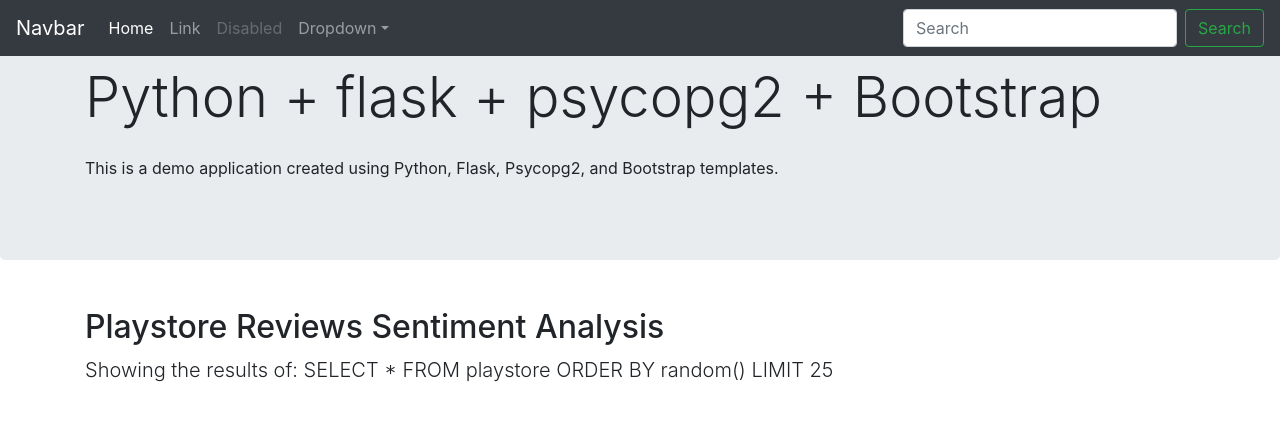
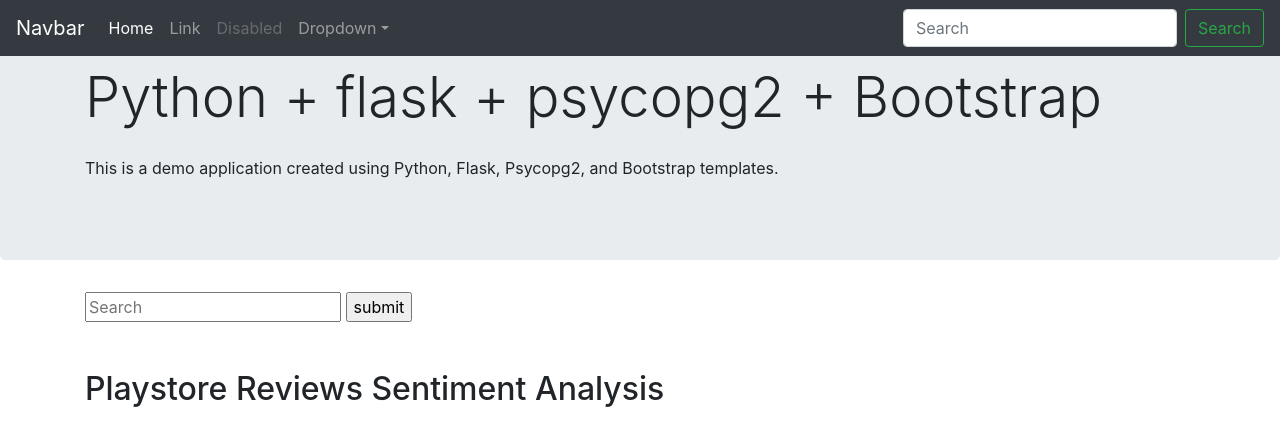
Before and after one commit to vsg2608/DBMS_Project_1, a Flask app: page / in a window 1280 px wide. Shown: the top 421 px of the page. Run offline with Flask 2, Linux system fonts and the light colour scheme; data that the repository does not hold is empty; some libraries are stand-ins or nearby versions.

Commit message:
akshay first2 attempt

```diff
--- a/demo/py/app.py
+++ b/demo/py/app.py
@@ -5,7 +5,7 @@ import sys
 
 import psycopg2 as pg
 
-from flask import Flask, render_template, redirect
+from flask import Flask, render_template, redirect, request
 
 dbname = "project"
 password = "3010"
@@ -17,12 +17,14 @@ app = Flask(__name__)
 
 @app.route("/")
 def root():
+    # getrequest = request.args.get('')
+    print(request.query_string)
     cur.execute(
         """
         SELECT * from rest limit 10;
     """)
     rows = cur.fetchall()
-    print(rows)
+    # print(rows)
     return render_template("base.html", rows=rows)
 
 
--- a/demo/py/templates/base.html
+++ b/demo/py/templates/base.html
@@ -76,6 +76,10 @@
         </div>
 
         <div class="container">
+            <form action= '.' method="GET">
+                <input type="text" placeholder="Search">
+                <input type = "submit" value = "submit"/>
+            </form>
             <h2 class="mt-5 ">Playstore Reviews Sentiment Analysis</h1>
             <p class="lead">Showing the results of: SELECT * FROM playstore ORDER BY random() LIMIT 25</p>
 
```
